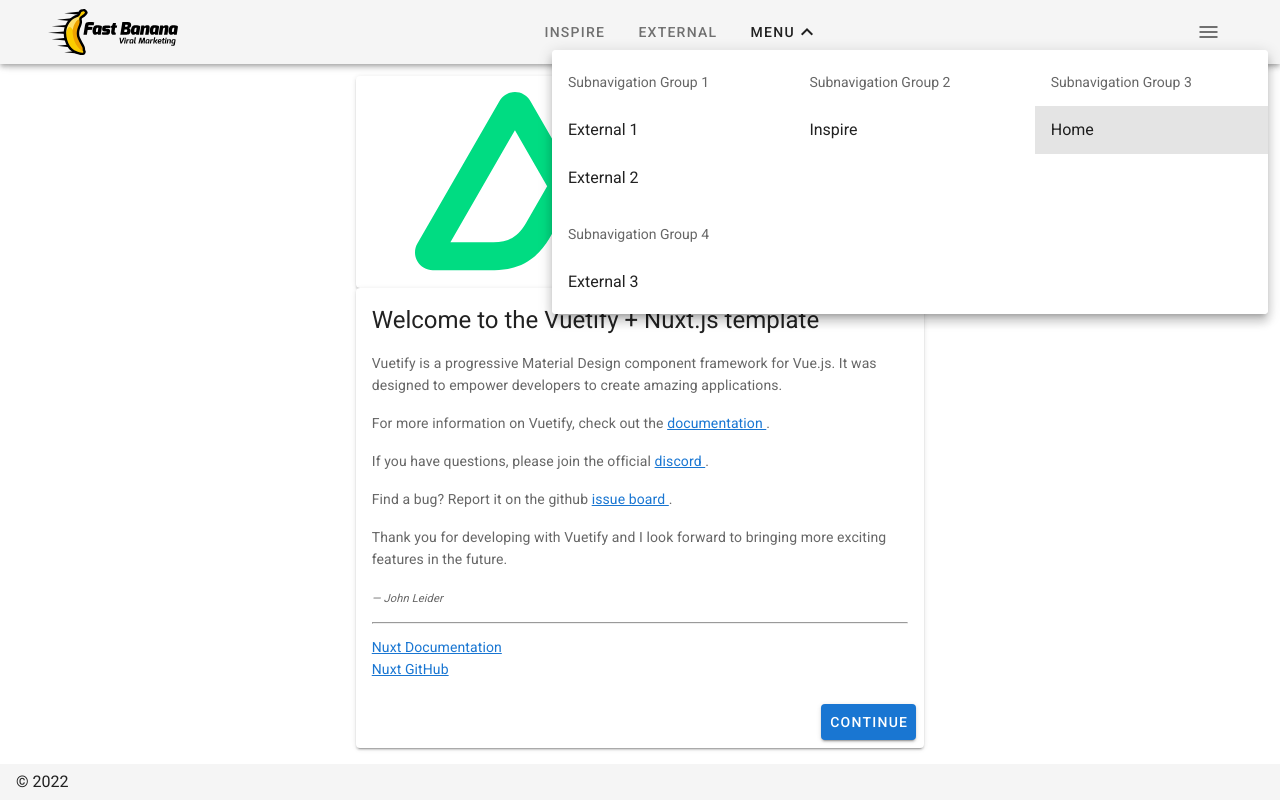
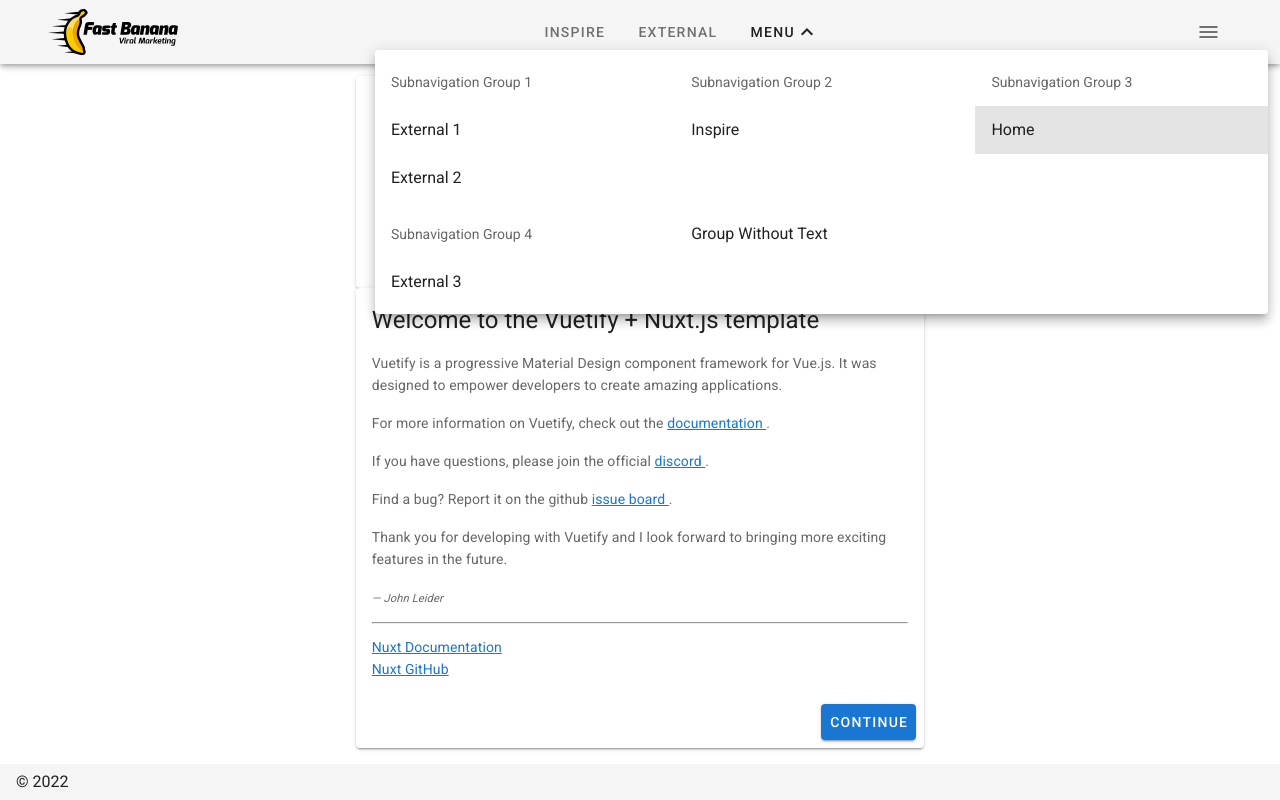
Before and after one commit to soenke-schmidt/vuetify-nav-example, a Nuxt app: page / in a window 1280 px wide. Both pictures are taken after a click on the button "MENU". Built offline with nearby package versions, Linux system fonts and the light colour scheme.

Commit message:
minor corrections

```diff
--- a/components/HorizontalNavigationItem.vue
+++ b/components/HorizontalNavigationItem.vue
@@ -17,7 +17,7 @@
           :cols="menuColumns"
         >
           <v-list-item-group>
-            <v-subheader>{{ subNavigationGroup.text }}</v-subheader>
+            <v-subheader v-if="subNavigationGroup.text">{{ subNavigationGroup.text }}</v-subheader>
             <v-list-item
               v-for="(
                 subNavgitationItem, sniIndex
--- a/components/NavigationBar.vue
+++ b/components/NavigationBar.vue
@@ -88,6 +88,14 @@
                 to: '/i-do-not-exist'
               }
             ]
+          },
+          {
+            subNavigationItems: [
+              {
+                text: 'Group Without Text',
+                to: '/i-do-not-exist'
+              }
+            ]
           }
 
         ]
```
